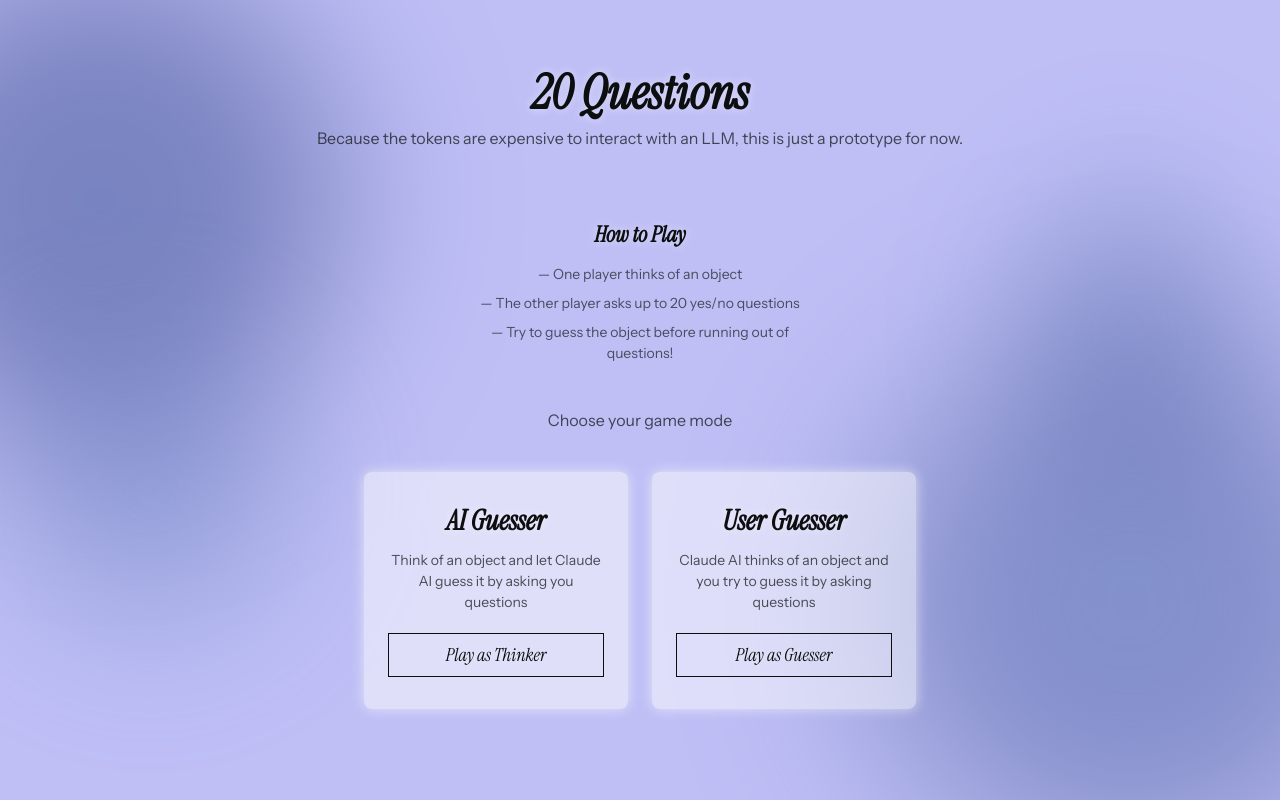
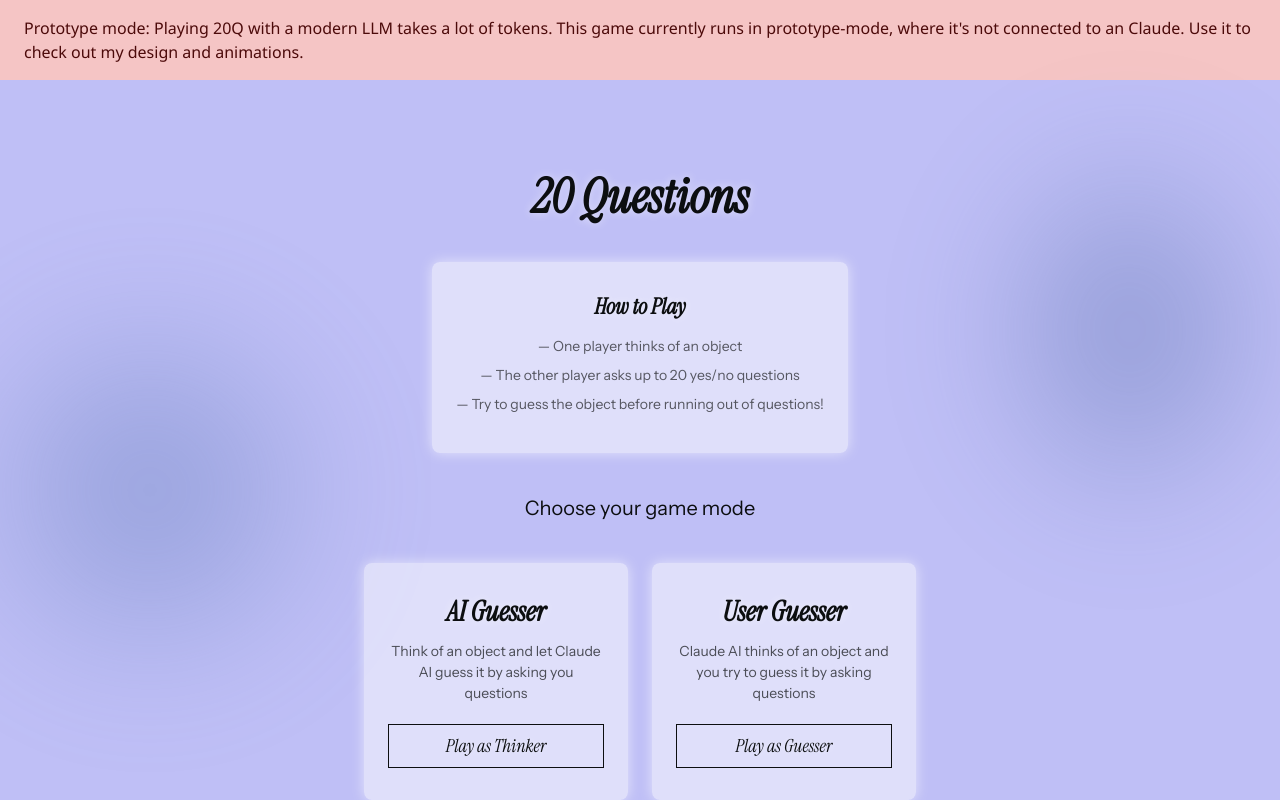
Before and after one commit to renoj-v/20Q, a React (Vite) app: page / in a window 1280 px wide. Built offline with nearby package versions, Linux system fonts and the light colour scheme; no server answers.

Commit message:
converted to prototype mode

```diff
--- a/src/components/ModeSelection.css
+++ b/src/components/ModeSelection.css
@@ -4,12 +4,13 @@
 .mode-selection {
   position: relative;
   width: 100%;
-  height: 100vh;
+  min-height: 100vh;
   background: var(--bg-primary);
   display: flex;
   flex-direction: column;
   align-items: center;
-  overflow: hidden;
+  overflow-y: auto;
+  overflow-x: hidden;
 }
 
 /* Decorative gradient background shapes */
@@ -20,6 +21,7 @@
   border-radius: 50%;
   filter: blur(80px);
   opacity: 0.5;
+  z-index: -1;
   pointer-events: none;
 }
 
@@ -89,8 +91,8 @@
   position: relative;
   z-index: 2;
   font-family: var(--font-sans);
-  font-size: var(--text-sm);
-  color: var(--color-text-muted);
+  font-size: var(--text-md);
+  color: var(--color-text);
   margin-bottom: 40px;
   text-align: center;
 }
@@ -174,8 +176,18 @@
   z-index: 2;
   margin-top: 32px;
   margin-bottom: 40px;
-  max-width: 340px;
   text-align: center;
+  flex: 1;
+  background: var(--bg-card);
+  border-radius: var(--radius-md);
+  box-shadow: var(--glow-card);
+  padding: 32px 24px;
+  cursor: pointer;
+  display: flex;
+  flex-direction: column;
+  align-items: center;
+  text-align: center;
+  transition: transform var(--transition-normal) ease, box-shadow var(--transition-normal) ease;
 }
 
 .mode-instructions h3 {
@@ -205,6 +217,14 @@
   content: '— ';
 }
 
+.mode-banner {
+  background: #f5c5c5;
+  color: #4c0a0a;
+  opacity: 1;
+  padding: 16px 24px;
+  margin-bottom: 24px;
+}
+
 /* Responsive */
 @media (max-width: 560px) {
   .mode-title {
--- a/src/components/ModeSelection.jsx
+++ b/src/components/ModeSelection.jsx
@@ -6,10 +6,9 @@
 const ModeSelection = ({ onSelectMode }) => {
   return (
     <div className="mode-selection">
+        <p className="mode-banner">Prototype mode: Playing 20Q with a modern LLM takes a lot of tokens. This game currently runs in prototype-mode, where it's not connected to an Claude. Use it to check out my design and animations.</p>
       <div className="mode-selection-bg" />
-
       <h1 className="mode-title">20 Questions</h1>
-      <p className="mode-subtitle">Because the tokens are expensive to interact with an LLM, this is just a prototype for now.</p>
       <div className="mode-instructions">
         <h3>How to Play</h3>
         <ul>
```
